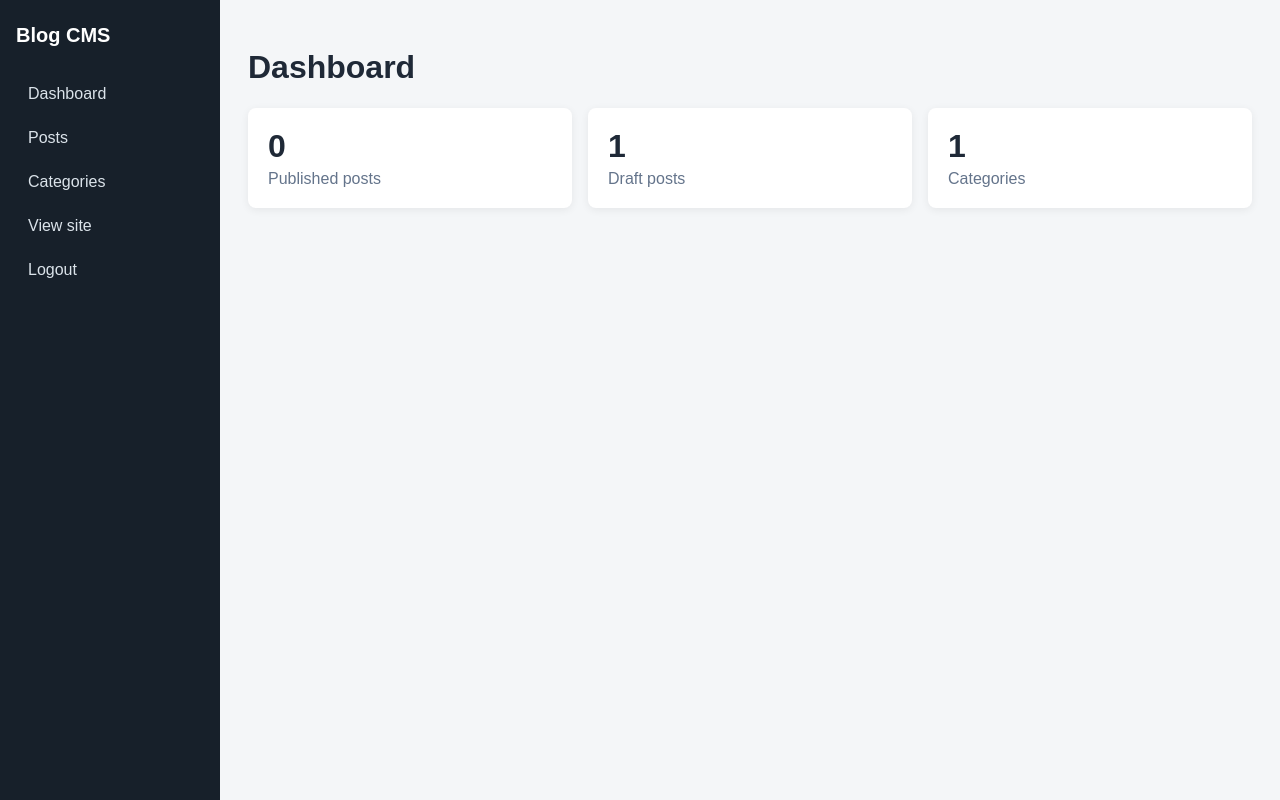
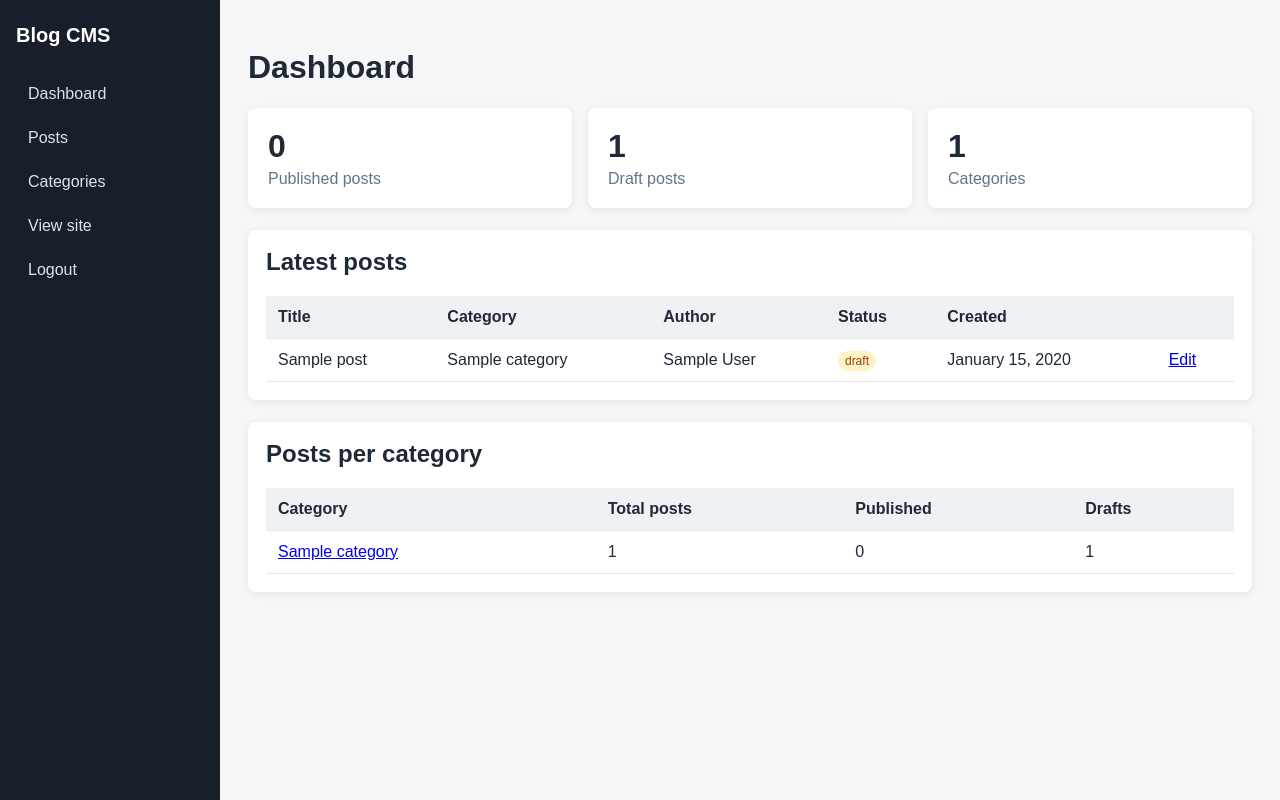
Before and after one commit to whallyboy/ola-07-php-blog, a PHP site: page /swd/admin/index.php in a window 1280 px wide. Run offline with PHP 8.4, Linux system fonts and the light colour scheme; the visitor is signed in with stand-in values (Sample User, id 1); tables that the repository leaves empty hold one stand-in row (values such as "Sample post").

Commit message:
Add admin post management functionality and site layout
- Implemented post creation, editing, and deletion features in the admin panel.
- Created a new admin layout for consistent styling across admin pages.
- Added functionality for filtering posts by status (draft/published) in the admin posts index.
- Developed a site layout for public-facing pages, including headers and footers.
- Introduced CSRF protection for form submissions.
- Established database schema for posts, categories, and admins.
- Implemented image upload functionality with validation for cover images.
- Added search functionality for published posts.
- Created a command-line script for creating admin users.
- Secured uploads directory to prevent execution of scripts.

```diff
--- a/admin/index.php
+++ b/admin/index.php
@@ -6,15 +6,91 @@ require_once dirname(__DIR__) . '/app/bootstrap.php';
 require_once dirname(__DIR__) . '/app/admin_layout.php';
 require_login();
 
-$published = (int) $pdo->query("SELECT COUNT(*) FROM posts WHERE status = 'published'")->fetchColumn();
-$draft = (int) $pdo->query("SELECT COUNT(*) FROM posts WHERE status = 'draft'")->fetchColumn();
-$categories = (int) $pdo->query("SELECT COUNT(*) FROM categories")->fetchColumn();
+$stats = $pdo->query(
+    "SELECT
+        COUNT(*) AS total_posts,
+        COALESCE(SUM(status = 'published'), 0) AS published_posts,
+        COALESCE(SUM(status = 'draft'), 0) AS draft_posts,
+        (SELECT COUNT(*) FROM categories) AS total_categories
+     FROM posts"
+)->fetch();
+
+$latestPosts = $pdo->query(
+    'SELECT p.id, p.title, p.slug, p.status, p.created_at,
+            c.name AS category_name, a.name AS author_name
+     FROM posts p
+     JOIN categories c ON c.id = p.category_id
+     JOIN admins a ON a.id = p.author_id
+     ORDER BY p.created_at DESC, p.id DESC
+     LIMIT 5'
+)->fetchAll();
+
+$postsPerCategory = $pdo->query(
+    "SELECT c.id, c.name, c.slug,
+            COUNT(p.id) AS post_count,
+            COALESCE(SUM(p.status = 'published'), 0) AS published_count,
+            COALESCE(SUM(p.status = 'draft'), 0) AS draft_count
+     FROM categories c
+     LEFT JOIN posts p ON p.category_id = c.id
+     GROUP BY c.id, c.name, c.slug
+     ORDER BY post_count DESC, c.name ASC"
+)->fetchAll();
 
 admin_header('Dashboard');
 ?>
-<div class="stats">
-    <a href="<?= e(url('admin/posts/index.php')) ?>"><strong><?= $published ?></strong><span>Published posts</span></a>
-    <a href="<?= e(url('admin/posts/index.php')) ?>"><strong><?= $draft ?></strong><span>Draft posts</span></a>
-    <a href="<?= e(url('admin/categories/index.php')) ?>"><strong><?= $categories ?></strong><span>Categories</span></a>
-</div>
+<section class="stats">
+    <a href="<?= e(url('admin/posts/index.php?status=published')) ?>">
+        <strong><?= (int) $stats['published_posts'] ?></strong><span>Published posts</span>
+    </a>
+    <a href="<?= e(url('admin/posts/index.php?status=draft')) ?>">
+        <strong><?= (int) $stats['draft_posts'] ?></strong><span>Draft posts</span>
+    </a>
+    <a href="<?= e(url('admin/categories/index.php')) ?>">
+        <strong><?= (int) $stats['total_categories'] ?></strong><span>Categories</span>
+    </a>
+</section>
+
+<section class="dashboard-section">
+    <h2>Latest posts</h2>
+    <?php if ($latestPosts): ?>
+    <table>
+        <thead><tr><th>Title</th><th>Category</th><th>Author</th><th>Status</th><th>Created</th><th></th></tr></thead>
+        <tbody>
+        <?php foreach ($latestPosts as $post): ?>
+            <tr>
+                <td><?= e($post['title']) ?></td>
+                <td><?= e($post['category_name']) ?></td>
+                <td><?= e($post['author_name']) ?></td>
+                <td><span class="status <?= e($post['status']) ?>"><?= e($post['status']) ?></span></td>
+                <td><?= e(format_date($post['created_at'])) ?></td>
+                <td><a href="<?= e(url('admin/posts/edit.php?id=' . (int) $post['id'])) ?>">Edit</a></td>
+            </tr>
+        <?php endforeach; ?>
+        </tbody>
+    </table>
+    <?php else: ?>
+        <p>No posts yet. <a href="<?= e(url('admin/posts/create.php')) ?>">Create your first post</a>.</p>
+    <?php endif; ?>
+</section>
+
+<section class="dashboard-section">
+    <h2>Posts per category</h2>
+    <?php if ($postsPerCategory): ?>
+    <table>
+        <thead><tr><th>Category</th><th>Total posts</th><th>Published</th><th>Drafts</th></tr></thead>
+        <tbody>
+        <?php foreach ($postsPerCategory as $category): ?>
+            <tr>
+                <td><a href="<?= e(url('admin/categories/index.php')) ?>"><?= e($category['name']) ?></a></td>
+                <td><?= (int) $category['post_count'] ?></td>
+                <td><?= (int) $category['published_count'] ?></td>
+                <td><?= (int) $category['draft_count'] ?></td>
+            </tr>
+        <?php endforeach; ?>
+        </tbody>
+    </table>
+    <?php else: ?>
+        <p>No categories yet. <a href="<?= e(url('admin/categories/index.php')) ?>">Add a category</a>.</p>
+    <?php endif; ?>
+</section>
 <?php admin_footer(); ?>
--- a/admin/posts/create.php
+++ b/admin/posts/create.php
@@ -28,12 +28,11 @@ if ($_SERVER['REQUEST_METHOD'] === 'POST') {
             $error = $cover;
         } else {
             $slug = unique_post_slug($pdo, $title);
-            $publishedAt = $status === 'published' ? date('Y-m-d H:i:s') : null;
             $stmt = $pdo->prepare(
                 'INSERT INTO posts (category_id, author_id, title, slug, excerpt, body, cover_image, status, published_at)
-                 VALUES (?, ?, ?, ?, ?, ?, ?, ?, ?)'
+                 VALUES (?, ?, ?, ?, ?, ?, ?, ?, CASE WHEN ? = "published" THEN NOW() ELSE NULL END)'
             );
-            $stmt->execute([$categoryId, $_SESSION['admin_id'], $title, $slug, $excerpt ?: null, $body, $cover, $status, $publishedAt]);
+            $stmt->execute([$categoryId, $_SESSION['admin_id'], $title, $slug, $excerpt ?: null, $body, $cover, $status, $status]);
             flash('success', 'Post created.');
             redirect('admin/posts/index.php');
         }
--- a/assets/admin.css
+++ b/assets/admin.css
@@ -14,6 +14,9 @@ body { margin: 0; font-family: Arial, sans-serif; color: #1f2937; background: #f
 .stats strong, .stats span { display: block; }
 .stats strong { font-size: 32px; }
 .stats span { color: #64748b; margin-top: 5px; }
+.dashboard-section { background: white; padding: 18px; border-radius: 8px; margin-top: 22px; box-shadow: 0 2px 8px #0001; }
+.dashboard-section h2 { margin-top: 0; }
+.dashboard-section table { box-shadow: none; }
 .panel { background: white; padding: 16px; border-radius: 8px; margin-bottom: 16px; }
 table { width: 100%; border-collapse: collapse; background: white; }
 th, td { text-align: left; padding: 12px; border-bottom: 1px solid #e5e7eb; }
--- a/search.php
+++ b/search.php
@@ -19,13 +19,13 @@ if ($query !== '') {
     $stmt->execute([$query]);
     $posts = $stmt->fetchAll();
 
-    if (!$posts) {
-        $like = '%' . str_replace(['\\', '%', '_'], ['\\\\', '\\%', '\\_'], $query) . '%';
+    if (mb_strlen($query, 'UTF-8') < 3 || !$posts) {
+        $like = '%' . str_replace(['!', '%', '_'], ['!!', '!%', '!_'], $query) . '%';
         $stmt = $pdo->prepare(
             'SELECT p.*, c.name AS category_name, c.slug AS category_slug
              FROM posts p JOIN categories c ON c.id = p.category_id
              WHERE p.status = "published"
-               AND (p.title LIKE ? ESCAPE "\\" OR p.body LIKE ? ESCAPE "\\")
+               AND (p.title LIKE ? ESCAPE \'!\' OR p.body LIKE ? ESCAPE \'!\')
              ORDER BY COALESCE(p.published_at, p.created_at) DESC
              LIMIT 50'
         );
```
Also changed, not shown: admin/posts/edit.php (+8 -5 lines), database.sql (added, +35 -0 lines), seed.php (added, +179 -0 lines), README.md (added).
